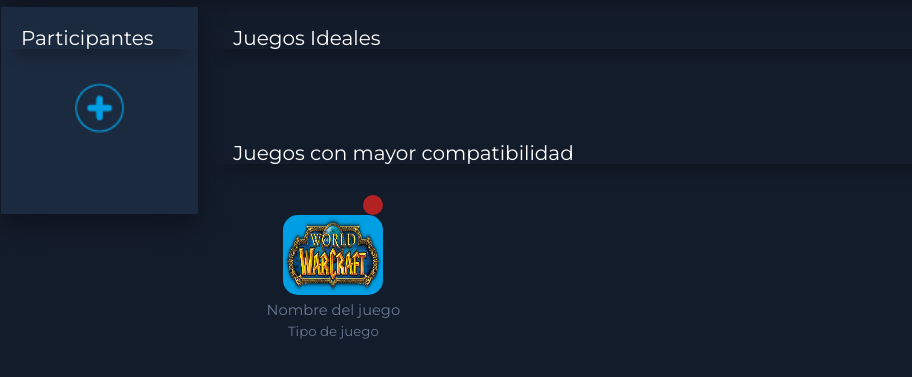
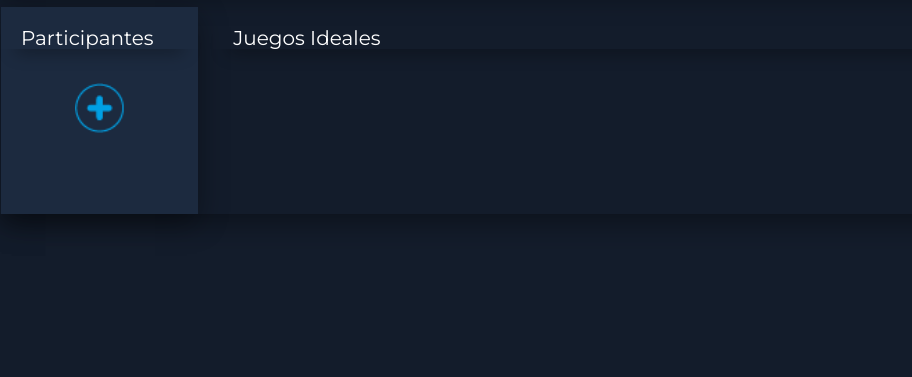
Before and after one commit to AlejandroEndo/clanss, a website: page public/inicio.html in a window 1280 px wide. Shown: the part 83-460 px from the top of the page, without its empty margins (0-912 px from the left). Drawn offline with nearby package versions, Linux system fonts and the light colour scheme; files that its build step writes are made by us from their sources; no server answers.

Commit message:
imagenes

```diff
--- a/public/inicio.html
+++ b/public/inicio.html
@@ -181,24 +181,6 @@
                             </div>
                         </div>
                     </section>
-                    <!--JUEGOS COMPATIBILIDAD-->
-                    <h2 class="h2Idea">Juegos con mayor compatibilidad</h2>
-
-                    <section class="compatibilidad">
-                        <div class="c">
-
-                            <!-- JUEGOS POR COMPATIBILIDAD PARA REPEAT -->
-                            <div class="colk SeccionCategoria">
-                                <section class="categoriasT">
-                                    <div class="colorUni"></div>
-                                    <div class="imagenJue"><img src="img/wow.png"></div>
-                                    <p class="descriC">Nombre del juego</p>
-                                    <p class="descriC topd">Tipo de juego</p>
-                                </section>
-                            </div>
-
-                        </div>
-                    </section>
 
                 </div>
         </section>
--- a/routes/filtro-router.js
+++ b/routes/filtro-router.js
@@ -10,10 +10,6 @@ var root = require('../server');
 
 var router = express.Router();
 router.use(bodyparser.urlencoded({extended: false}));
-
-router.get('/data', function (req, res) {
-
-});
 
 router.get('/getInfo', function (req, res) {
     console.log("USUARIO Para GEt INFO");
```
